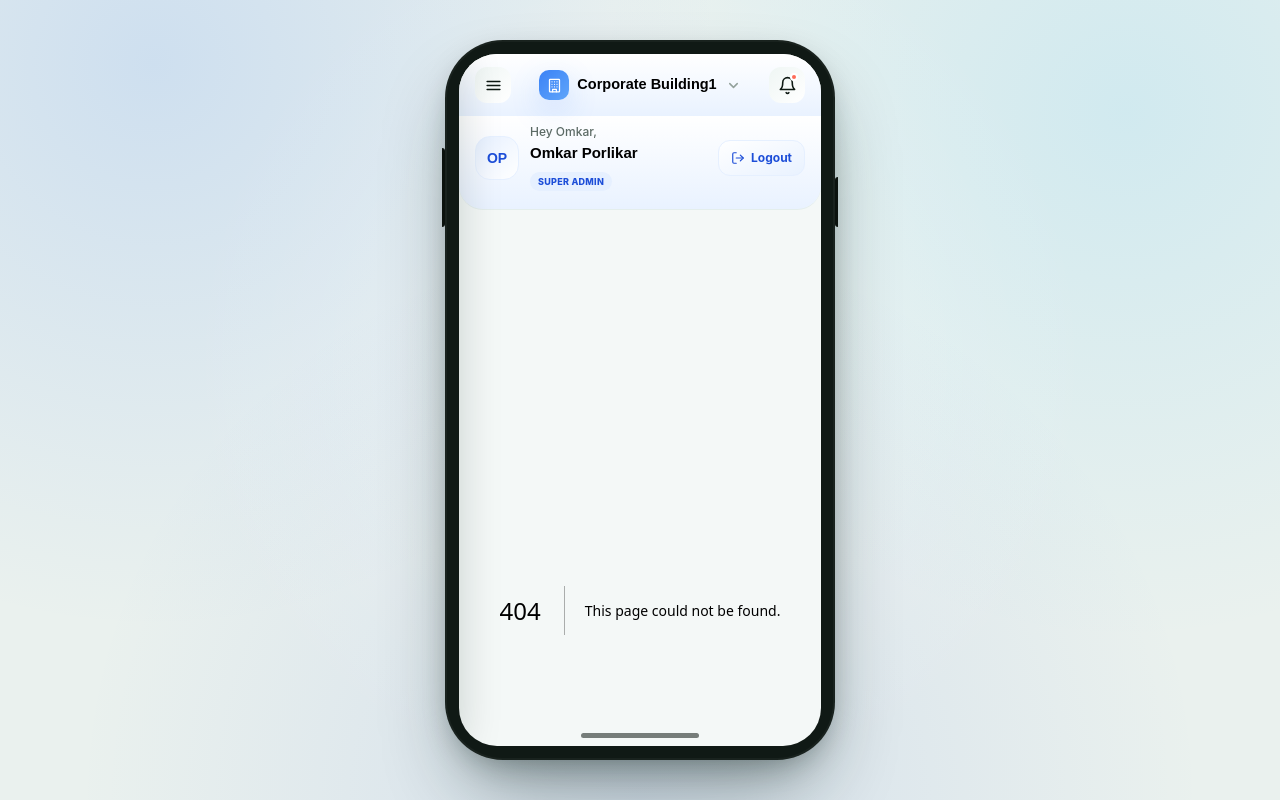
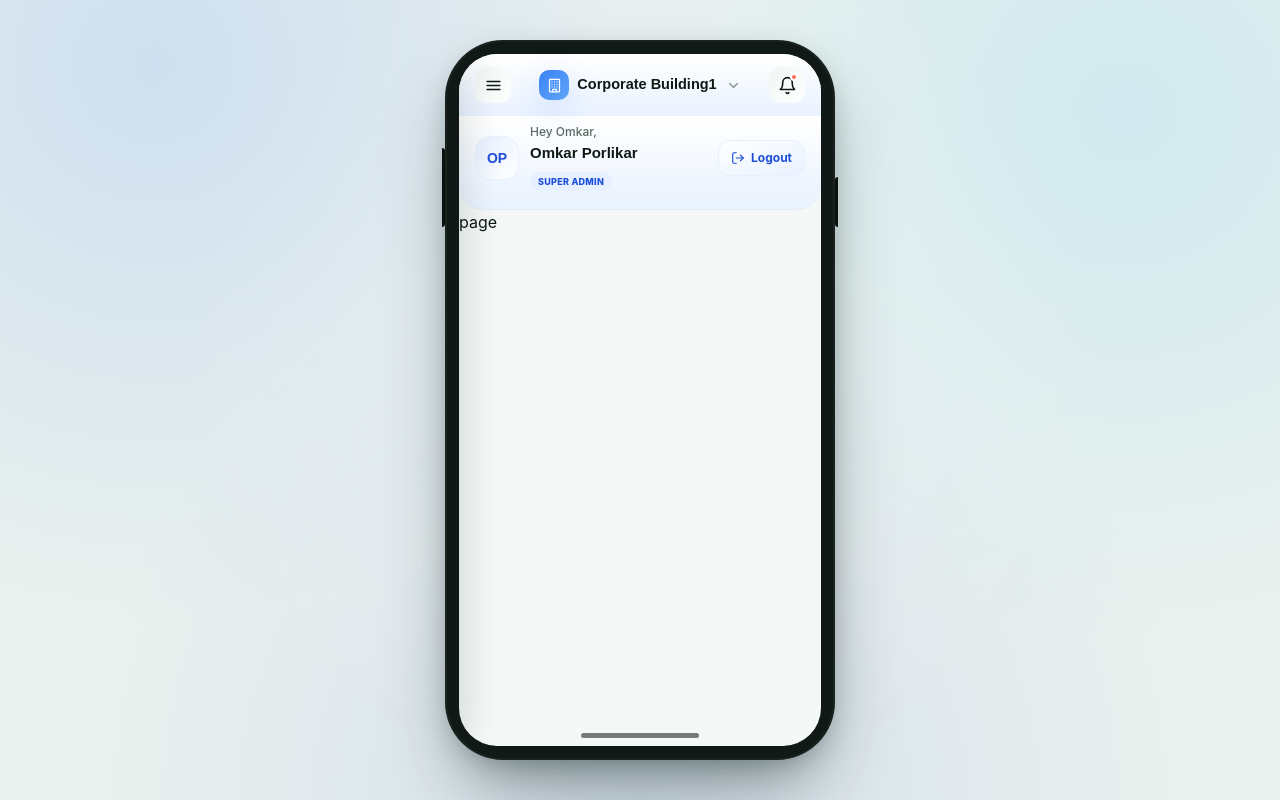
Before and after one commit to pugarchintern/superadmin-app-ui, a Next.js app: page /organization in a window 1280 px wide. Before the commit this address had no page. Built offline with nearby package versions, Linux system fonts and the light colour scheme.

Commit message:
feat: add new page components for organization, score management, user admin, cleaner, superadmin, and supervisor

```diff
--- /dev/null
+++ b/app/organization/page.jsx
@@ -0,0 +1,7 @@
+import React from 'react'
+
+export default function page() {
+  return (
+    <div>page</div>
+  )
+}
--- /dev/null
+++ b/app/score-management/page.jsx
@@ -0,0 +1,7 @@
+import React from 'react'
+
+export default function page() {
+  return (
+    <div>page</div>
+  )
+}
--- /dev/null
+++ b/app/user/admin/page.jsx
@@ -0,0 +1,7 @@
+import React from 'react'
+
+export default function page() {
+  return (
+    <div>page</div>
+  )
+}
--- /dev/null
+++ b/app/user/cleaner/page.jsx
@@ -0,0 +1,7 @@
+import React from 'react'
+
+export default function page() {
+  return (
+    <div>page</div>
+  )
+}
--- /dev/null
+++ b/app/user/superadmin/page.jsx
@@ -0,0 +1,7 @@
+import React from 'react'
+
+export default function page() {
+  return (
+    <div>page</div>
+  )
+}
--- /dev/null
+++ b/app/user/supervisor/page.jsx
@@ -0,0 +1,7 @@
+import React from 'react'
+
+export default function page() {
+  return (
+    <div>page</div>
+  )
+}
```
